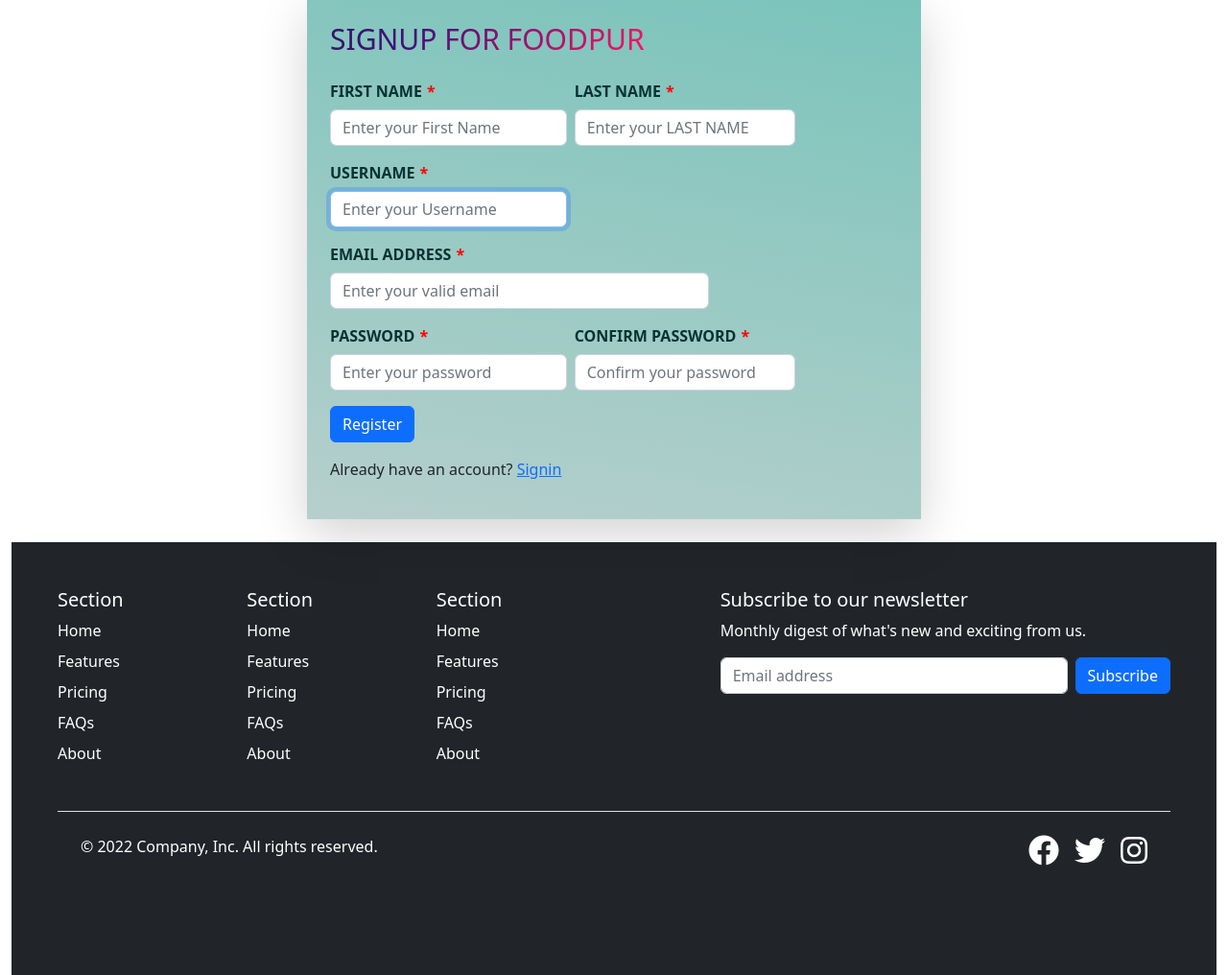
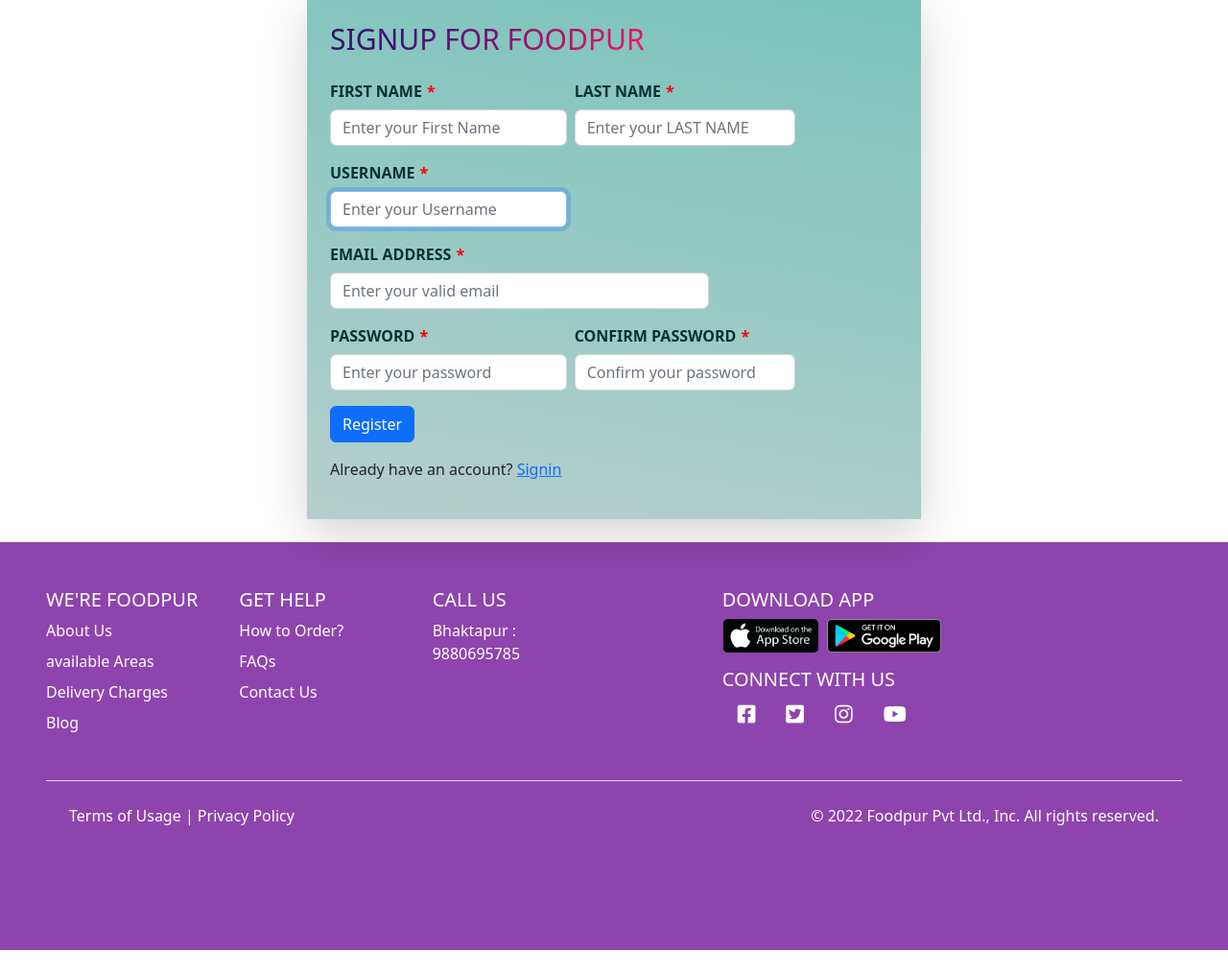
Before and after one commit to B-nod/fooddeliveryapp, a Django app: page /register/ in a window 1280 px wide. Shown: the part 129-1145 px from the top of the page at 96% size. After the commit the page ends 1119 px from the top, so only its background shows below. Run offline with Django 4.2, Linux system fonts and the light colour scheme; some libraries are stand-ins or nearby versions.

Commit message:
today new changes

```diff
--- a/home/admin.py
+++ b/home/admin.py
@@ -3,4 +3,4 @@ from . models import *
 
 # Register your models here.
 admin.site.register(FoodProduct)
-admin.site.register(Category)
+admin.site.register(Restaurent)
--- a/static/css/style.css
+++ b/static/css/style.css
@@ -31,3 +31,8 @@ footer h5,
     font-weight: 700;
     letter-spacing: 3px;
 }
+.logo{
+    height: 2.2rem;
+    margin-right: 0.5rem;
+    margin-bottom: 0.5rem;
+}
--- a/templates/layout.html
+++ b/templates/layout.html
@@ -20,17 +20,22 @@
         integrity="sha384-AYmEC3Yw5cVb3ZcuHtOA93w35dYTsvhLPVnYs9eStHfGJvOvKxVfELGroGkvsg+p" crossorigin="anonymous" />
 
     <!-- favicon -->
-    <link rel="shortcut icon"
-        href="{% static 'images/foodtruck.JPG' %}"
-        type="image/x-icon">
+    <link rel="shortcut icon" href="{% static 'images/foodtruck.JPG' %}" type="image/x-icon">
     <style>
-       h1{
+        h1 {
             color: rgb(45, 94, 96);
             text-shadow: 2px 4px 3px rgb(0 0 0 / 30%);
             font-family: Tahoma, sans-serif;
             font-weight: 700;
             letter-spacing: 3px;
         }
+
+        .logo {
+            height: 2.2rem;
+            margin-right: 0.5rem;
+            margin-bottom: 0.5rem;
+        }
+
         /* .truck{
         width: 180px;
         height: 50px;
@@ -49,8 +54,7 @@
         <div class="container">
             <div class="d-flex flex-wrap align-items-center justify-content-between justify-content-lg-between">
                 <a href="/" class="d-flex align-items-center mb-2 mb-lg-0 text-dark text-decoration-none me-4">
-                    <img src="{% static 'images/foodtruck.JPG' %}"
-                        alt="" class="truck">
+                    <img src="{% static 'images/foodtruck.JPG' %}" alt="" class="truck">
                 </a>
 
                 <h1 class="title">FOODPUR</h1>
@@ -100,64 +104,66 @@
     </div>
 
     <!-- footer start  -->
-    <div class="container-fluid mt-4">
-        <footer class="p-5 bg-dark">
+    <div class="mt-4">
+        <footer class="p-5" style="background-color: #8E44AD;">
             <div class="row">
                 <div class="col-6 col-md-2 mb-3">
-                    <h5 class="text-white">Section</h5>
+                    <h5 class="text-white">WE'RE FOODPUR</h5>
                     <ul class="nav flex-column">
-                        <li class="nav-item mb-2"><a href="#" class="nav-link p-0  text-white">Home</a></li>
-                        <li class="nav-item mb-2"><a href="#" class="nav-link p-0 text-white">Features</a></li>
-                        <li class="nav-item mb-2"><a href="#" class="nav-link p-0 text-white">Pricing</a></li>
+                        <li class="nav-item mb-2"><a href="#" class="nav-link p-0  text-white">About Us</a></li>
+                        <li class="nav-item mb-2"><a href="#" class="nav-link p-0 text-white">available Areas</a></li>
+                        <li class="nav-item mb-2"><a href="#" class="nav-link p-0 text-white">Delivery Charges</a></li>
+                        <li class="nav-item mb-2"><a href="#" class="nav-link p-0  text-white">Blog</a></li>
+                    </ul>
+                </div>
+                <div class="col-6 col-md-2 mb-3">
+                    <h5 class="text-white">GET HELP</h5>
+                    <ul class="nav flex-column">
+                        <li class="nav-item mb-2"><a href="#" class="nav-link p-0 text-white">How to Order?</a></li>
                         <li class="nav-item mb-2"><a href="#" class="nav-link p-0  text-white">FAQs</a></li>
-                        <li class="nav-item mb-2"><a href="#" class="nav-link p-0 text-white">About</a></li>
+                        <li class="nav-item mb-2"><a href="#" class="nav-link p-0 text-white">Contact Us</a></li>
                     </ul>
                 </div>
 
                 <div class="col-6 col-md-2 mb-3">
-                    <h5 class="text-white">Section</h5>
+                    <h5 class="text-white">CALL US</h5>
                     <ul class="nav flex-column">
-                        <li class="nav-item mb-2"><a href="#" class="nav-link p-0 text-white">Home</a></li>
-                        <li class="nav-item mb-2"><a href="#" class="nav-link p-0  text-white">Features</a></li>
-                        <li class="nav-item mb-2"><a href="#" class="nav-link p-0 text-white">Pricing</a></li>
-                        <li class="nav-item mb-2"><a href="#" class="nav-link p-0 text-white">FAQs</a></li>
-                        <li class="nav-item mb-2"><a href="#" class="nav-link p-0  text-white">About</a></li>
-                    </ul>
-                </div>
+                        <li class="nav-item mb-2"><a href="#" class="nav-link p-0  text-white">Bhaktapur :
+                                9880695785</a></li>
 
-                <div class="col-6 col-md-2 mb-3">
-                    <h5 class="text-white">Section</h5>
-                    <ul class="nav flex-column">
-                        <li class="nav-item mb-2"><a href="#" class="nav-link p-0  text-white">Home</a></li>
-                        <li class="nav-item mb-2"><a href="#" class="nav-link p-0  text-white">Features</a></li>
-                        <li class="nav-item mb-2"><a href="#" class="nav-link p-0  text-white">Pricing</a></li>
-                        <li class="nav-item mb-2"><a href="#" class="nav-link p-0  text-white">FAQs</a></li>
-                        <li class="nav-item mb-2"><a href="#" class="nav-link p-0 text-white">About</a></li>
                     </ul>
                 </div>
 
                 <div class="col-md-5 offset-md-1 mb-3">
-                    <form>
-                        <h5 class="text-white">Subscribe to our newsletter</h5>
-                        <p class="text-white">Monthly digest of what's new and exciting from us.</p>
-                        <div class="d-flex flex-column flex-sm-row w-100 gap-2">
-                            <label for="newsletter1" class="visually-hidden">Email address</label>
-                            <input id="newsletter1" type="text" class="form-control" placeholder="Email address">
-                            <button class="btn btn-primary" type="button">Subscribe</button>
-                        </div>
-                    </form>
+
+                    <h5 class="text-white">DOWNLOAD APP</h5>
+                    <ul class="nav d-flex">
+                        <li class="nav-item mb-2"><a href="#" class="nav-link p-0 text-white"><img
+                                    src="{% static 'images/itunes-app-store-logo.png' %}" class="logo" alt=""></a></li>
+                        <li class="nav-item mb-2"><a href="#" class="nav-link p-0  text-white"><img
+                                    src="{% static 'images/google-play-store-logo.png' %}" class="logo" alt=""></a></li>
+                    </ul>
+                    <h5 class="text-white">CONNECT WITH US</h5>
+                    <ul class="nav d-flex justify-content-start">
+                        <li class="nav-item mb-2"><a href="#" class="nav-link pl-1 text-white"><i class="fab fa-facebook-square fa-lg"></i></a></li>
+                        <li class="nav-item mb-2"><a href="#" class="nav-link pl-1  text-white"><i class="fab fa-twitter-square fa-lg"></i></a></li>
+                        <li class="nav-item mb-2"><a href="#" class="nav-link pl-1  text-white"><i class="fab fa-instagram fa-lg"></i></a></li>
+                        <li class="nav-item mb-2"><a href="#" class="nav-link pl-1  text-white"><i class="fab fa-youtube fa-lg"></i></a></li>
+                    </ul>
                 </div>
             </div>
 
             <div class="d-flex flex-column flex-sm-row justify-content-between p-4 my-4 border-top">
-                <p class="text-white">&copy; 2022 Company, Inc. All rights reserved.</p>
+                <p class="text-white">Terms of Usage | Privacy Policy</p>
+
                 <ul class="list-unstyled d-flex">
-                    <li class="ms-3"><a class="link-dark text-white fs-2" href="#"><i class="fab fa-facebook"></i></a>
+                    <p class="text-white">&copy; 2022 Foodpur Pvt Ltd., Inc. All rights reserved.</p>
+                    <!-- <li class="ms-3"><a class="link-dark text-white fs-2" href="#"><i class="fab fa-facebook"></i></a>
                     </li>
                     <li class="ms-3"><a class="link-dark text-white fs-2" href="#"><i class="fab fa-twitter"></i></a>
                     </li>
                     <li class="ms-3"><a class="link-dark text-white fs-2" href="#"><i class="fab fa-instagram"></i></a>
-                    </li>
+                    </li> -->
                 </ul>
             </div>
         </footer>
--- a/users/urls.py
+++ b/users/urls.py
@@ -5,5 +5,6 @@ urlpatterns = [
     path('register/', views.register_user),
     path('login/', views.login_user),
     path('logout/', views.logout_user),
+    path('', views.homepage),
 
 ]
--- a/users/views.py
+++ b/users/views.py
@@ -2,6 +2,7 @@ from multiprocessing import context
 from django.shortcuts import redirect, render
 from django.contrib.auth import authenticate, login, logout
 from django.contrib import messages
+from home.models import *
 
 from .forms import LoginForm, SignUpForm
 
@@ -48,3 +49,10 @@ def login_user(request):
 def logout_user(request):
     logout(request)
     return redirect('/login')
+
+def homepage(request):
+    restaurents = Restaurent.objects.all().order_by('-id')[:8]
+    context = {
+        'restaurents': restaurents,
+    }
+    return render(request, 'users/index.html',context)
```
Also changed, not shown: home/models.py (+7 -4 lines), users/templates/users/index.html (added, +93 -0 lines), db.sqlite3, home/migrations/0003_restaurent_remove_foodproduct_category_and_more.py (added), home/migrations/0004_restaurent_restaurent_image.py (added), home/migrations/0005_alter_restaurent_restaurent_contact.py (added), home/migrations/0006_alter_restaurent_restaurent_address_and_more.py (added), static/images/google-play-store-logo.png (added), static/images/itunes-app-store-logo.png (added), static/uploads/download.jfif (added), static/uploads/download_1.jfif (added), static/uploads/download_2.jfif (added), static/uploads/download_3.jfif (added), static/uploads/download_4.jfif (added), 1 more files. Lines whose indentation alone changed are shown as unchanged.
